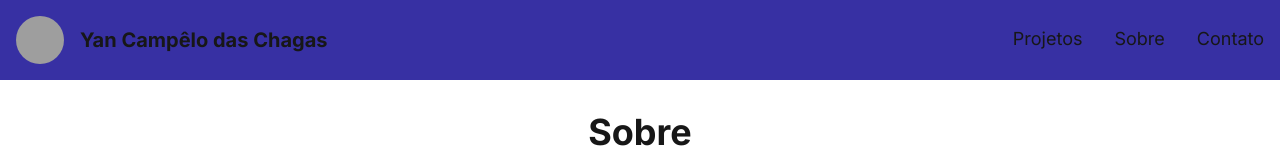
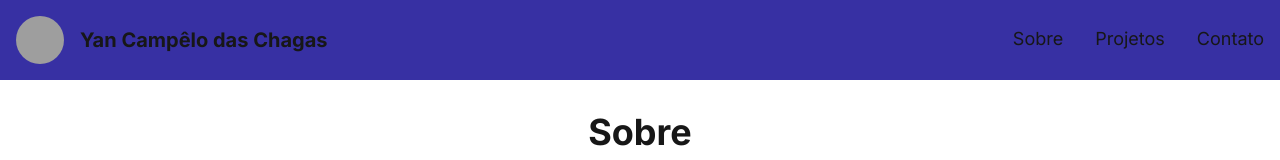
Before and after one commit to yanchagas04/Portifolio, a Next.js app in the folder portifolio/: page / in a window 1280 px wide. Shown: the top 160 px of the page. Built offline with nearby package versions, Linux system fonts and the light colour scheme; grey boxes are pictures that could not be loaded.

Commit message:
fix: colocando header correto

```diff
--- a/portifolio/src/components/header/Header.tsx
+++ b/portifolio/src/components/header/Header.tsx
@@ -21,10 +21,10 @@ export default function Header() {
                 </div>
                 <ul className={"md:w-fit md:p-4 w-full duration-500 ease-in-out items-left flex flex-col md:flex-row md:items-end md:text-lg md:h-fit justify-center md:pl-0 pl-4 md:gap-8 gap-4 overflow-hidden " + (menuOpen ? "h-[142px]" : "h-0")}>
                     <li className={"cursor-pointer w-fit duration-500 ease-in-out border-b-transparent border-b-2 hover:border-b-slate-50 h-fit md:scale-y-100 " + (menuOpen ? "" : "scale-y-0")}>
-                        <a href="#projetos">Projetos</a>
+                        <a href="#sobre">Sobre</a>
                     </li>
                     <li className={"cursor-pointer w-fit duration-500 ease-in-out border-b-transparent border-b-2 hover:border-b-slate-50 h-fit md:scale-y-100 " + (menuOpen ? "" : "scale-y-0")}>
-                        <a href="#sobre">Sobre</a>
+                        <a href="#projetos">Projetos</a>
                     </li>
                     <li className={"cursor-pointer w-fit duration-500 ease-in-out border-b-transparent border-b-2 hover:border-b-slate-50 h-fit md:scale-y-100 " + (menuOpen ? "" : "scale-y-0")}>
                         <a href="#contato">Contato</a>
```
